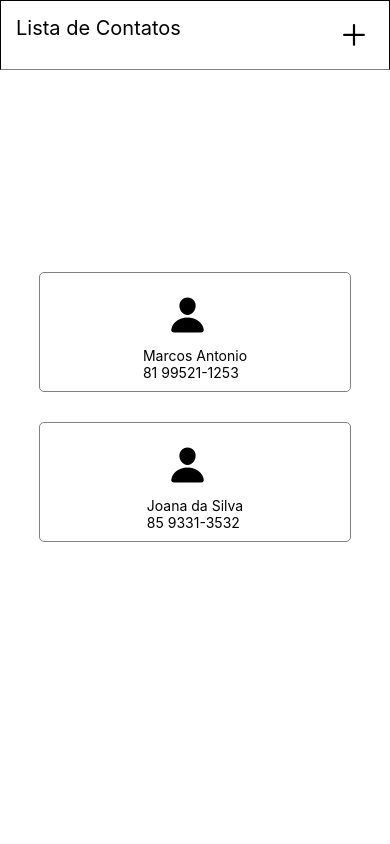
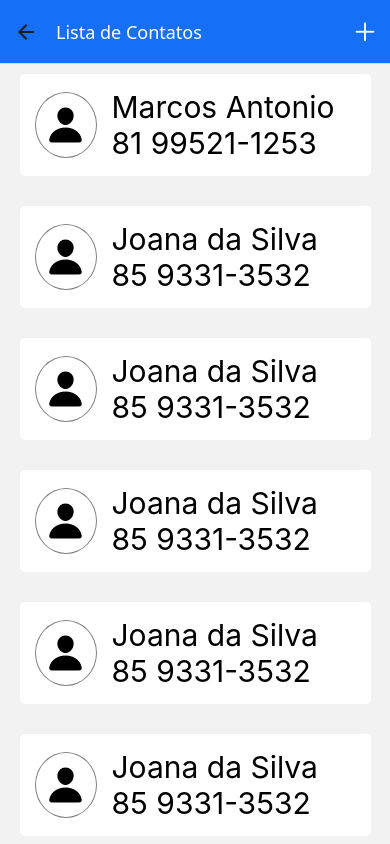
Before and after one commit to adilla-somnia/expo-mobile, a React Native app: screen /ContactList in a window 390 px wide. Built offline with nearby package versions, Linux system fonts and the light colour scheme.

Commit message:
fix contactList screen layout. make it scrollable. adjust headers. adjust contactCard component style.

```diff
--- /dev/null
+++ b/AddContactButton.js
@@ -0,0 +1,15 @@
+import { TouchableOpacity } from "react-native"
+import { Ionicons } from "@expo/vector-icons"
+import { useNavigation } from "@react-navigation/native"
+
+export default function AddContactButton() {
+
+    const navigation = useNavigation();
+
+    return (
+        <TouchableOpacity style={{marginRight: 10}}
+          onPress={() => navigation.navigate('AddContact')}>
+            <Ionicons name='add' size={30} color='white' ></Ionicons>
+          </TouchableOpacity>
+    )
+}
--- a/App.js
+++ b/App.js
@@ -1,13 +1,16 @@
 import { StatusBar } from 'expo-status-bar';
 import React from 'react';
-import { StyleSheet, Text, View } from 'react-native';
+import { StyleSheet, Text, View, TouchableOpacity } from 'react-native';
 import { createNativeStackNavigator } from '@react-navigation/native-stack';
-import { NavigationContainer } from '@react-navigation/native';
+import { NavigationContainer, useNavigation } from '@react-navigation/native';
 import LoginScreen from './LoginScreen';
 import SignupScreen from './SignupScreen';
 import ContactList from './ContactList';
 import AddContact from './AddContact';
 import EditContact from './EditContact';
+import { Ionicons } from '@expo/vector-icons';
+import AddContactButton from './AddContactButton';
+import { styles } from './styles';
 
 const Stack = createNativeStackNavigator();
 
@@ -16,8 +19,17 @@ export default function App() {
     <NavigationContainer>
       <Stack.Navigator initialRouteName='LoginScreen'>
         <Stack.Screen name="LoginScreen" component={LoginScreen} options={{headerShown: false}} />
-        <Stack.Screen name="SignupScreen" component={SignupScreen} options={{title: 'Usuário', headerBackTitle: '_' }} />
-        <Stack.Screen name="ContactList" component={ContactList} options={{headerShown: false}} />
+        <Stack.Screen name="SignupScreen" component={SignupScreen} options={{title: 'Usuário', headerBackButtonDisplayMode: 'minimal'}} />
+        <Stack.Screen name="ContactList" component={ContactList}
+        options={{
+          title: 'Lista de Contatos',
+          headerStyle: styles.header,
+          headerTitleStyle: styles.headerTitle,
+          headerBackVisible: false,
+          headerRight: () => (
+          <AddContactButton></AddContactButton>
+        ) }} />
+
         <Stack.Screen name="AddContact" component={AddContact} options={{headerShown: false}} />
         <Stack.Screen name="EditContact" component={EditContact} />
       </Stack.Navigator>
--- a/ContactCard.js
+++ b/ContactCard.js
@@ -13,8 +13,8 @@ function ContactCard({name, number, email}) {
         onPress={() => navigation.navigate('EditContact', {"full_name": name, "email": email, "number": number} )}>
             <Ionicons name="person" color="#000" size={40} style={styles.user} />
             <View>
-            <Text>{name}</Text>
-            <Text>{number}</Text>
+            <Text style={styles.info}>{name}</Text>
+            <Text style={styles.info}>{number}</Text>
             </View>
         </Pressable>
     )
@@ -22,17 +22,23 @@ function ContactCard({name, number, email}) {
 
 const styles = StyleSheet.create({
     card: {
-    padding: 10,
-    borderWidth: 1,
-    borderColor: 'grey',
-    width: "80%",
-    borderRadius: 5,
+    padding: 15,
+    width: "90%",
     marginBottom: 30,
     alignItems: 'center',
+    flexDirection: 'row',
+    backgroundColor: "#fff",
+    borderRadius: 5
     },
     user: {
     marginRight: 15,
-    padding: 10
+    padding: 10,
+    borderColor: 'grey',
+    borderWidth: 1,
+    borderRadius: '50%'
+    },
+    info: {
+        fontSize: 30
     }
 });
 
--- a/ContactList.js
+++ b/ContactList.js
@@ -1,23 +1,21 @@
 import * as React from 'react';
-import { View, Text, StyleSheet } from 'react-native';
+import { View, Text, StyleSheet, ScrollView } from 'react-native';
 import ContactCard from './ContactCard';
 import { Ionicons } from '@expo/vector-icons';
 
 const contacts = [
     {"id": 1,'full_name': 'Marcos Antonio', "email": "marcosdafonsenca@outlook.com", 'number': '81 99521-1253'},
-    {"id": 2,'full_name': 'Joana da Silva', "email": "joanasil33@gmail.com", 'number': '85 9331-3532'}
+    {"id": 2,'full_name': 'Joana da Silva', "email": "joanasil33@gmail.com", 'number': '85 9331-3532'},
+    {"id": 3,'full_name': 'Joana da Silva', "email": "joanasil33@gmail.com", 'number': '85 9331-3532'},
+    {"id": 4,'full_name': 'Joana da Silva', "email": "joanasil33@gmail.com", 'number': '85 9331-3532'},
+    {"id": 5,'full_name': 'Joana da Silva', "email": "joanasil33@gmail.com", 'number': '85 9331-3532'},
+    {"id": 6,'full_name': 'Joana da Silva', "email": "joanasil33@gmail.com", 'number': '85 9331-3532'}
 ]
 
-function ContactList({navigation}) {
+function ContactList() {
     return(
+      <ScrollView>
         <View style={styles.container}>
-
-            <View style={styles.header}>
-                <Text style={styles.headerTitle}>Lista de Contatos</Text>
-                <Ionicons name="add" color="#000" size={35} style={styles.add}
-                onPress={() => navigation.navigate('AddContact')} />
-            </View>
-
             <View style={styles.cardContainer}>
                 {contacts.map((contact) => (
                     <ContactCard
@@ -29,15 +27,20 @@ function ContactList({navigation}) {
                 ))}
             </View>
         </View>
+      </ScrollView>
     )
 };
 
 const styles = StyleSheet.create({
   container: {
-    flex: 1,
-    backgroundColor: '#fff',
+    flexDirection: 'column',
+    backgroundColor: '#dadada',
     justifyContent: 'center',
     alignItems: 'center',
+    paddingTop: 10,
+    width: '100%',
+    height: '100%',
+    display: 'contents'
   },
   input: {
     borderWidth: 1,
@@ -51,7 +54,8 @@ const styles = StyleSheet.create({
   cardContainer: {
     justifyContent: 'center',
     alignItems: 'center',
-    width: '100%'
+    width: '100%',
+    marginTop: 10
   },
   header: {
     position: 'absolute',
--- a/styles.js
+++ b/styles.js
@@ -48,4 +48,10 @@ export const styles = StyleSheet.create({
     borderWidth: 0.1,
     margin: 30
   },
+  header: {
+    backgroundColor: '#1670f7',
+  },
+  headerTitle: {
+    color: '#fff'
+  }
 });
```
